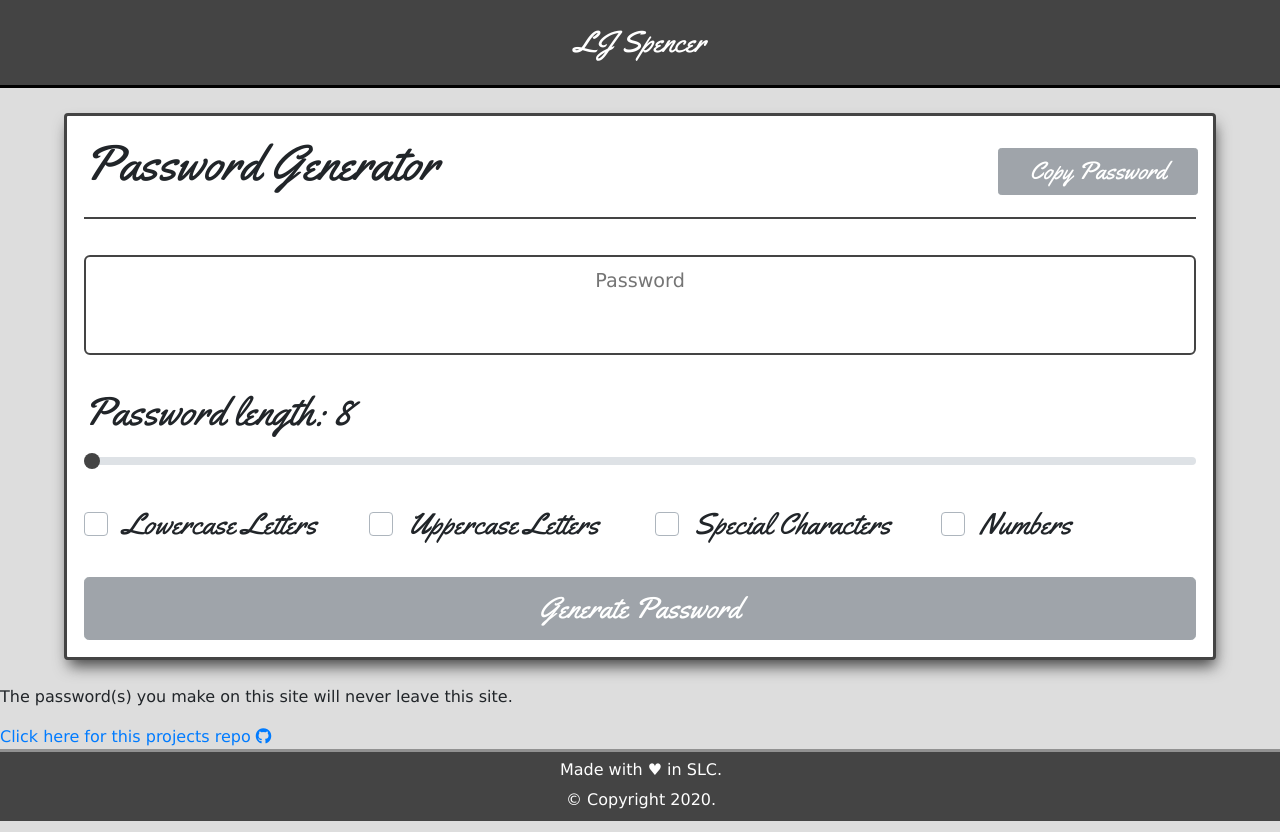
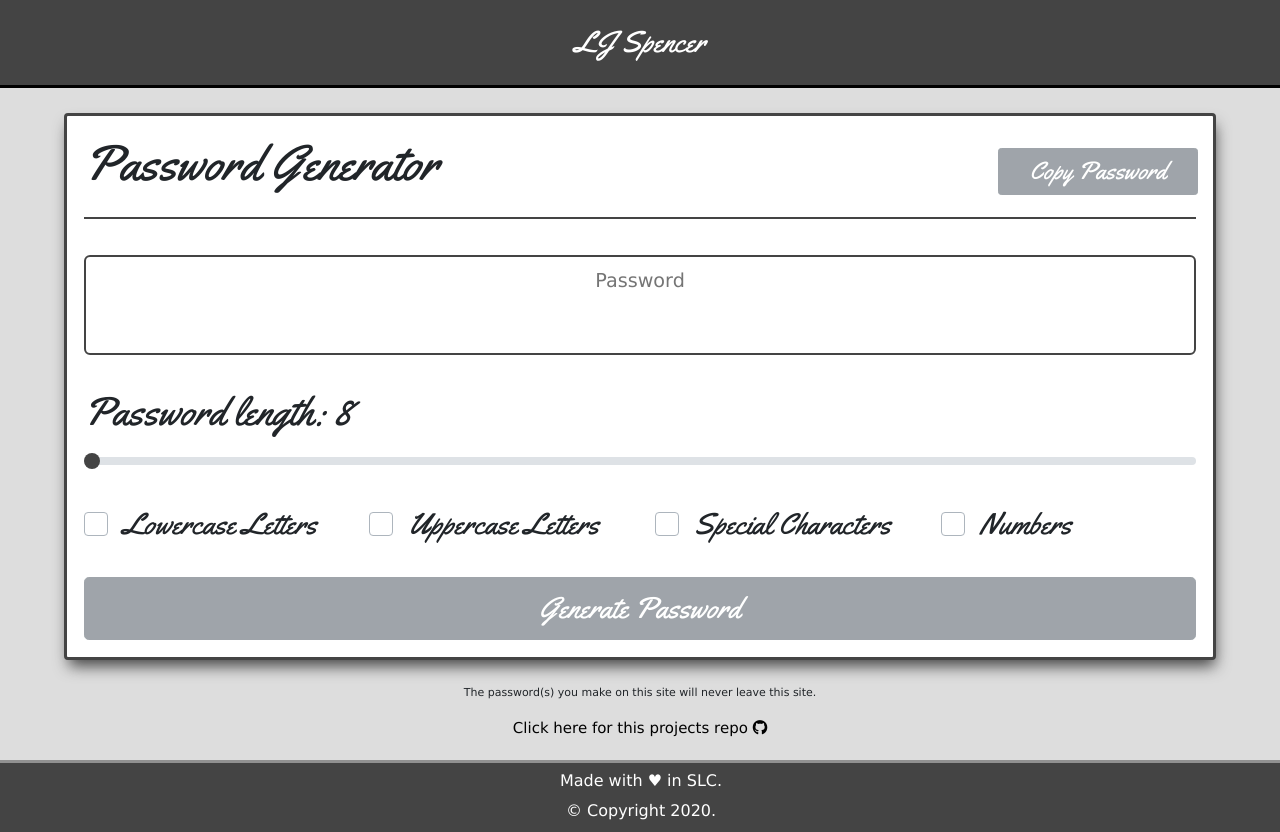
Before and after one commit to hockeyduck3/Password-Generator, a plain HTML site: page index.html in a window 1280 px wide. Drawn offline with nearby package versions, Linux system fonts and the light colour scheme.

Commit message:
Added styling for the beforeFooter class

```diff
--- a/style.css
+++ b/style.css
@@ -140,6 +140,25 @@ textarea:focus {
     margin-top: 35px;
 }
 
+/* Github link/p tag */
+.beforeFooter {
+    font-size: 11px;
+    text-align: center;
+    margin-bottom: 20px;
+}
+
+#githubLink {
+    color: black;
+    font-size: 15px;
+    transition: linear 0.1s;
+}
+
+#githubLink:hover {
+    color: rgb(116, 116, 116);
+    transition: linear 0.1s;
+    text-decoration: none;
+}
+
 /* Footer */
 footer {
     margin-top: auto;
```
